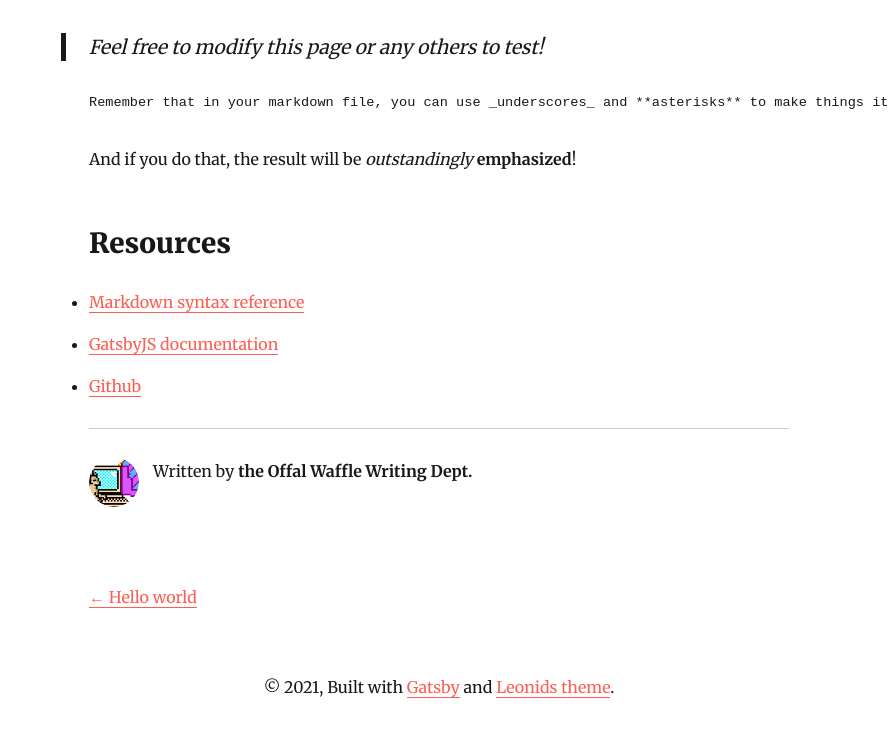
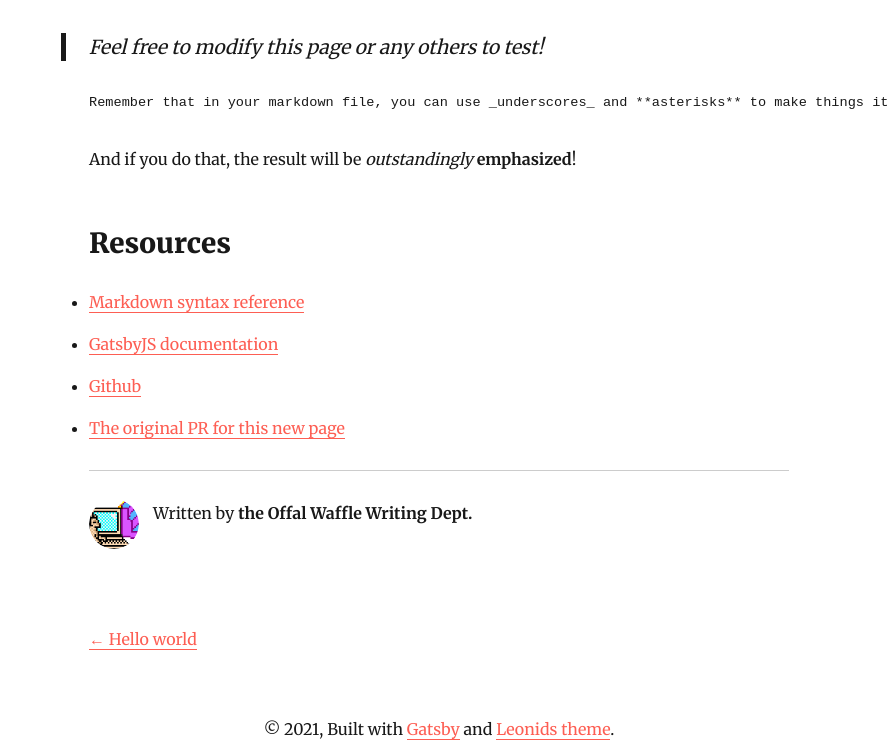
Before and after one commit to OffalWaffleWritingDept/dotcom, a Gatsby site: page /tutorial-post/ in a window 1280 px wide. Shown: the part 660-1403 px from the top of the page, without its empty margins (391-1280 px from the left). Before the commit the page ends 1361 px from the top, so only its background shows below. Built offline with nearby package versions, Linux system fonts and the light colour scheme; Gatsby itself is replaced by a stand-in of ours; some packages are replaced by stand-ins of ours; code samples lack their colours.

Commit message:
added the PR for this page

```diff
--- a/content/blog/tutorial-post/index.md
+++ b/content/blog/tutorial-post/index.md
@@ -25,3 +25,4 @@ And if you do that, the result will be _outstandingly_ **emphasized**!
 - [Markdown syntax reference](https://daringfireball.net/projects/markdown/syntax)
 - [GatsbyJS documentation](https://www.gatsbyjs.com/docs/how-to/local-development/)
 - [Github](https://docs.github.com/en/desktop/installing-and-configuring-github-desktop/overview/getting-started-with-github-desktop)
+- [The original PR for this new page](https://github.com/OffalWaffleWritingDept/dotcom/pull/2)
```
